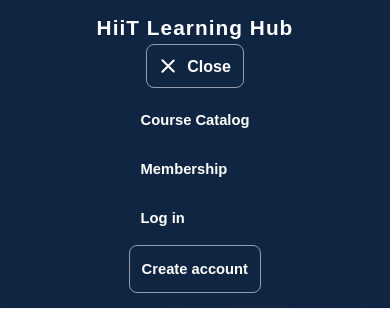
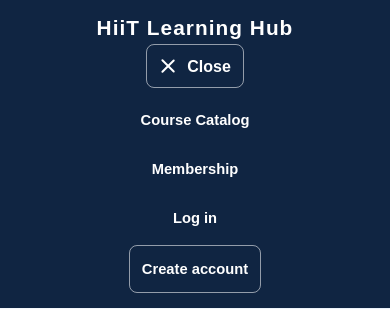
Before and after one commit to lokimax23-op/rest_framework, a Django app: page / in a window 390 px wide, after a click on "Menu". Shown: the top 309 px of the page. Run offline with Django 5.2, Linux system fonts and the light colour scheme; data comes from the database, SQL or seed files in the repository; data that the repository does not hold is empty.

Commit message:
Center mobile navigation items
Center the links and actions in the expanded tablet and mobile navigation menu.

Co-authored-by: Copilot <223556219+Copilot@users.noreply.github.com>

```diff
--- a/resources_app/static/portal/cdl.css
+++ b/resources_app/static/portal/cdl.css
@@ -664,7 +664,7 @@
     .cdl-navbar .nav {
         flex-basis: 100%;
         flex-direction: column;
-        align-items: stretch;
+        align-items: center;
         gap: .2rem;
         max-height: 0;
         overflow: hidden;
@@ -694,7 +694,7 @@
         display: block;
         width: 100%;
         padding: .7rem .75rem;
-        text-align: left;
+        text-align: center;
     }
 
     .cdl-navbar .nav .logout-form {
```
